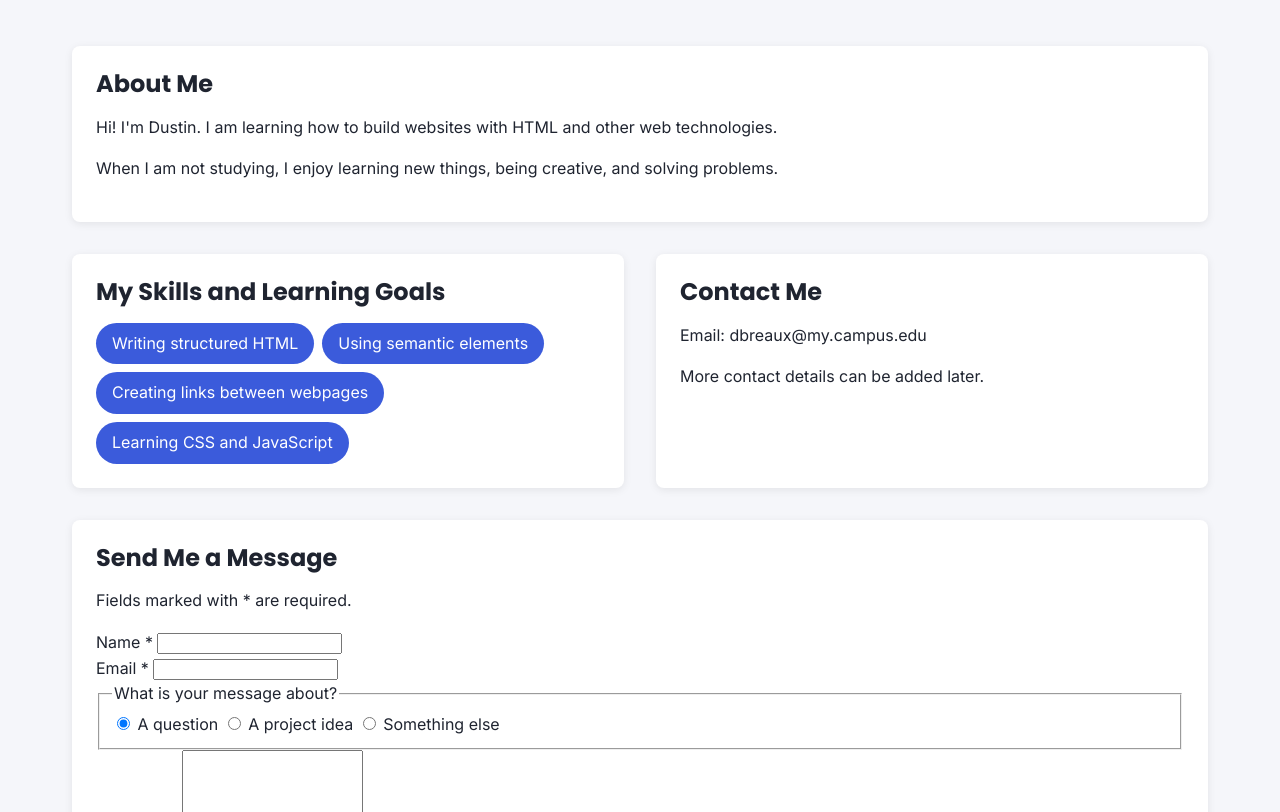
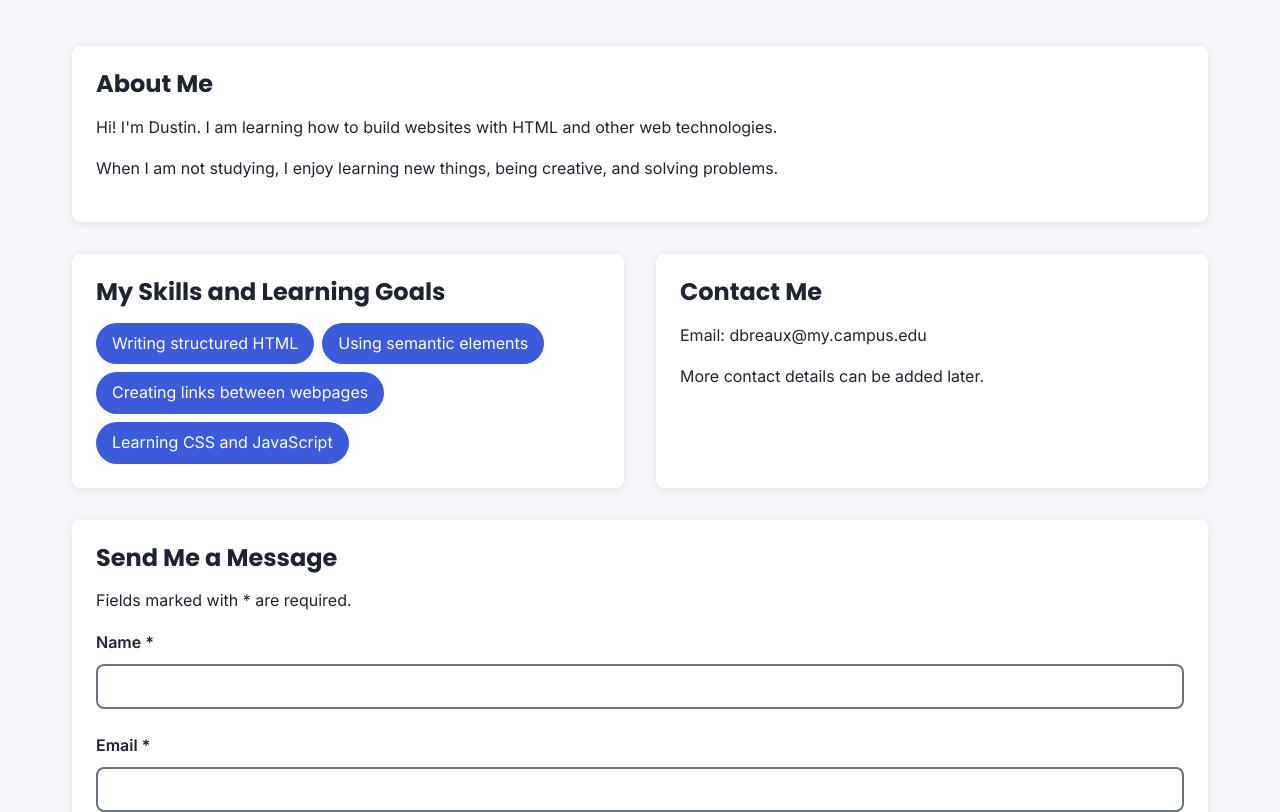
Before and after one commit to dbreaux-source/Portfolio, a plain HTML site: page about.html in a window 1280 px wide. Shown: the part 98-910 px from the top of the page. Drawn offline with Linux system fonts and the light colour scheme.

Commit message:
Update styles for contact form and focus states
Added styles for contact form and improved focus visibility.

```diff
--- a/style.css
+++ b/style.css
@@ -168,3 +168,26 @@ a:focus-visible,
 }
 header a:focus-visible { outline-color: var(--color-accent); }
 nav a[aria-current="page"] { border-bottom: 2px solid var(--color-accent); }
+/* ---------- Contact form ---------- */
+.field { margin-bottom: var(--space-3); }
+
+label { display: block; font-weight: 600; margin-bottom: var(--space-1); }
+
+input[type="text"], input[type="email"], textarea {
+  width: 100%;
+  padding: var(--space-1) var(--space-2);
+  font: inherit;
+  color: var(--color-text);
+  background: #fff;
+  border: 2px solid #6b7280;
+  border-radius: 8px;
+}
+
+fieldset { border: 2px solid #6b7280; border-radius: 8px; padding: var(--space-2); margin: 0 0 var(--space-3); }
+legend { font-weight: 600; padding: 0 var(--space-1); }
+.choice { display: block; font-weight: 400; margin-bottom: var(--space-1); }
+
+.error-message { color: #b42318; font-weight: 600; margin: var(--space-1) 0 0; }
+input[aria-invalid="true"], textarea[aria-invalid="true"] { border: 3px solid #b42318; }
+
+button.button { border: 0; font: inherit; font-weight: 600; cursor: pointer; }
```
